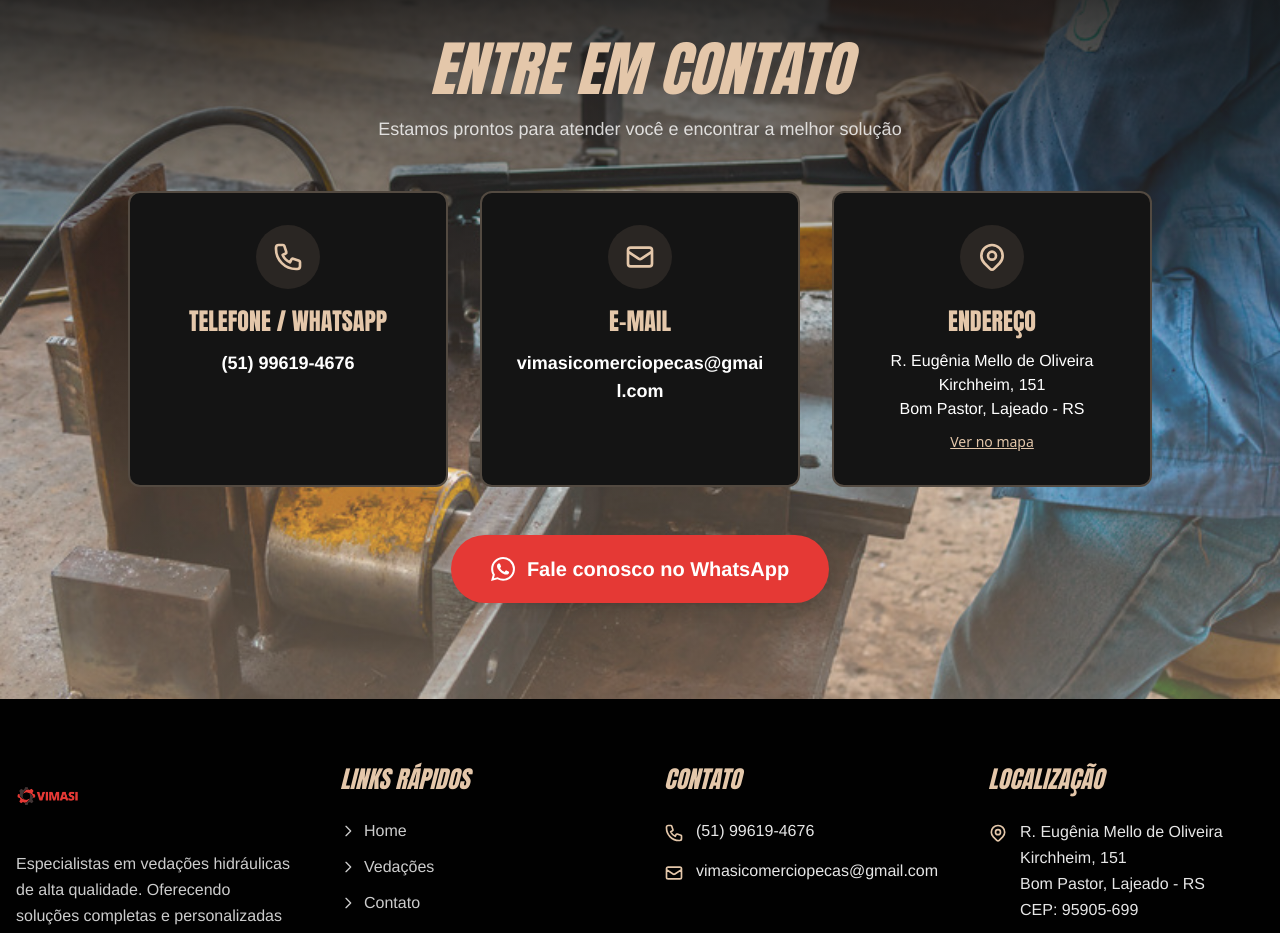
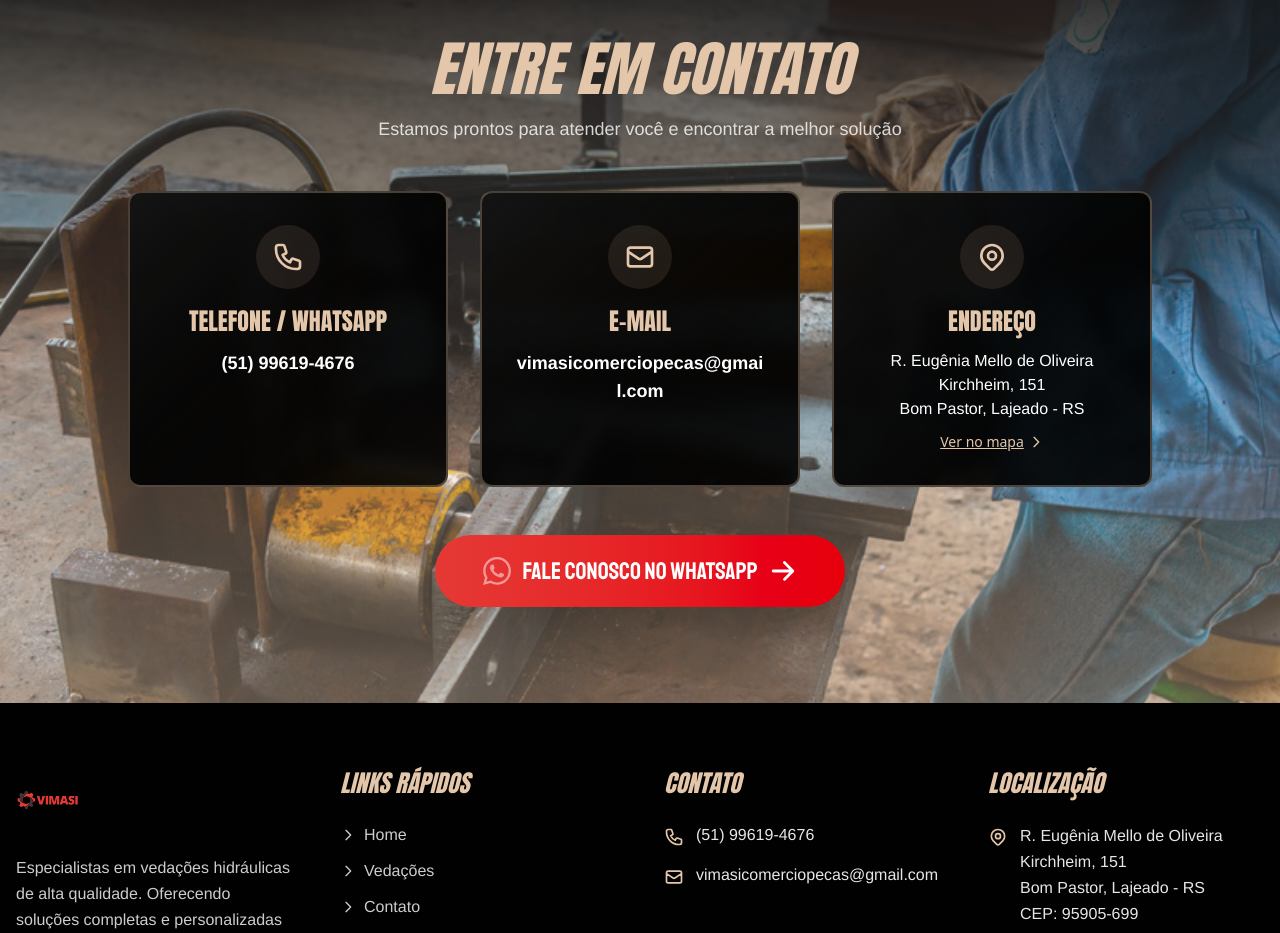
Before and after one commit to Joao-Camilo-Mallmann/vimasi-vedacoes-vue, a Vue app: page / in a window 1280 px wide. Shown: the part 2582-3515 px from the top of the page. Built offline with nearby package versions, Linux system fonts and the light colour scheme.

Commit message:
Save current changes before new repo setup

```diff
--- a/src/views/Home.vue
+++ b/src/views/Home.vue
@@ -262,13 +262,13 @@
         <div class="mx-auto mb-12 grid max-w-5xl grid-cols-1 gap-8 md:grid-cols-3">
           <!-- Phone/WhatsApp -->
           <div
-            class="bg-primary-dark border-accent-gold/30 hover:border-accent-gold/70 hover:shadow-accent-gold/30 rounded-xl border-2 p-8 text-center transition-all duration-300 hover:-translate-y-1 hover:shadow-2xl"
+            class="group border-accent-gold/30 hover:border-accent-gold/70 hover:shadow-accent-gold/40 from-primary-dark relative overflow-hidden rounded-xl border-2 bg-gradient-to-br to-black/90 p-8 text-center backdrop-blur-sm transition-all duration-500 hover:-translate-y-2 hover:shadow-2xl"
           >
             <div
-              class="bg-accent-gold/10 mx-auto mb-4 flex h-16 w-16 items-center justify-center rounded-full"
+              class="bg-accent-gold/10 group-hover:bg-accent-gold/20 mx-auto mb-4 flex h-16 w-16 items-center justify-center rounded-full transition-all duration-300 group-hover:scale-110"
             >
               <svg
-                class="text-accent-gold h-8 w-8"
+                class="text-accent-gold h-8 w-8 transition-transform duration-300 group-hover:rotate-12"
                 fill="none"
                 stroke="currentColor"
                 viewBox="0 0 24 24"
@@ -281,24 +281,31 @@
                 />
               </svg>
             </div>
-            <h3 class="font-anton text-accent-gold mb-3 text-2xl uppercase">Telefone / WhatsApp</h3>
+            <h3
+              class="font-anton text-accent-gold mb-3 text-2xl uppercase transition-all duration-300 group-hover:scale-105"
+            >
+              Telefone / WhatsApp
+            </h3>
             <a
               href="https://wa.me/555196194676"
-              class="font-arimo hover:text-accent-gold text-lg font-bold text-white transition-colors"
+              class="font-arimo hover:text-accent-gold text-lg font-bold text-white transition-colors duration-300"
             >
               (51) 99619-4676
             </a>
+            <span
+              class="via-accent-gold/10 group-hover:animate-shimmer absolute inset-0 -z-0 bg-gradient-to-r from-transparent to-transparent opacity-0 transition-opacity duration-500 group-hover:opacity-100"
+            ></span>
           </div>
 
           <!-- Email -->
           <div
-            class="bg-primary-dark border-accent-gold/30 hover:border-accent-gold/70 hover:shadow-accent-gold/30 rounded-xl border-2 p-8 text-center transition-all duration-300 hover:-translate-y-1 hover:shadow-2xl"
+            class="group border-accent-gold/30 hover:border-accent-gold/70 hover:shadow-accent-gold/40 from-primary-dark relative overflow-hidden rounded-xl border-2 bg-gradient-to-br to-black/90 p-8 text-center backdrop-blur-sm transition-all duration-500 hover:-translate-y-2 hover:shadow-2xl"
           >
             <div
-              class="bg-accent-gold/10 mx-auto mb-4 flex h-16 w-16 items-center justify-center rounded-full"
+              class="bg-accent-gold/10 group-hover:bg-accent-gold/20 mx-auto mb-4 flex h-16 w-16 items-center justify-center rounded-full transition-all duration-300 group-hover:scale-110"
             >
               <svg
-                class="text-accent-gold h-8 w-8"
+                class="text-accent-gold h-8 w-8 transition-transform duration-300 group-hover:rotate-12"
                 fill="none"
                 stroke="currentColor"
                 viewBox="0 0 24 24"
@@ -311,24 +318,31 @@
                 />
               </svg>
             </div>
-            <h3 class="font-anton text-accent-gold mb-3 text-2xl uppercase">E-mail</h3>
+            <h3
+              class="font-anton text-accent-gold mb-3 text-2xl uppercase transition-all duration-300 group-hover:scale-105"
+            >
+              E-mail
+            </h3>
             <a
               href="mailto:vimasicomerciopecas@gmail.com"
-              class="font-arimo hover:text-accent-gold text-lg font-bold break-all text-white transition-colors"
+              class="font-arimo hover:text-accent-gold text-lg font-bold break-all text-white transition-colors duration-300"
             >
               vimasicomerciopecas@gmail.com
             </a>
+            <span
+              class="via-accent-gold/10 group-hover:animate-shimmer absolute inset-0 -z-0 bg-gradient-to-r from-transparent to-transparent opacity-0 transition-opacity duration-500 group-hover:opacity-100"
+            ></span>
           </div>
 
           <!-- Address -->
           <div
-            class="bg-primary-dark border-accent-gold/30 hover:border-accent-gold/70 hover:shadow-accent-gold/30 rounded-xl border-2 p-8 text-center transition-all duration-300 hover:-translate-y-1 hover:shadow-2xl"
+            class="group border-accent-gold/30 hover:border-accent-gold/70 hover:shadow-accent-gold/40 from-primary-dark relative overflow-hidden rounded-xl border-2 bg-gradient-to-br to-black/90 p-8 text-center backdrop-blur-sm transition-all duration-500 hover:-translate-y-2 hover:shadow-2xl"
           >
             <div
-              class="bg-accent-gold/10 mx-auto mb-4 flex h-16 w-16 items-center justify-center rounded-full"
+              class="bg-accent-gold/10 group-hover:bg-accent-gold/20 mx-auto mb-4 flex h-16 w-16 items-center justify-center rounded-full transition-all duration-300 group-hover:scale-110"
             >
               <svg
-                class="text-accent-gold h-8 w-8"
+                class="text-accent-gold h-8 w-8 transition-transform duration-300 group-hover:rotate-12"
                 fill="none"
                 stroke="currentColor"
                 viewBox="0 0 24 24"
@@ -347,7 +361,11 @@
                 />
               </svg>
             </div>
-            <h3 class="font-anton text-accent-gold mb-3 text-2xl uppercase">Endereço</h3>
+            <h3
+              class="font-anton text-accent-gold mb-3 text-2xl uppercase transition-all duration-300 group-hover:scale-105"
+            >
+              Endereço
+            </h3>
             <p class="font-arimo mb-2 text-base text-white">
               R. Eugênia Mello de Oliveira Kirchheim, 151<br />
               Bom Pastor, Lajeado - RS
@@ -355,10 +373,26 @@
             <a
               href="https://maps.app.goo.gl/VQzXHJzPMdCavSP56"
               target="_blank"
-              class="text-accent-gold text-sm underline transition-colors hover:text-white"
+              class="text-accent-gold hover:text-accent-gold/80 inline-flex items-center gap-1 text-sm underline transition-colors"
             >
               Ver no mapa
+              <svg
+                class="h-4 w-4 transition-transform duration-300 group-hover:translate-x-1"
+                fill="none"
+                stroke="currentColor"
+                viewBox="0 0 24 24"
+              >
+                <path
+                  stroke-linecap="round"
+                  stroke-linejoin="round"
+                  stroke-width="2"
+                  d="M9 5l7 7-7 7"
+                />
+              </svg>
             </a>
+            <span
+              class="via-accent-gold/10 group-hover:animate-shimmer absolute inset-0 -z-0 bg-gradient-to-r from-transparent to-transparent opacity-0 transition-opacity duration-500 group-hover:opacity-100"
+            ></span>
           </div>
         </div>
 
@@ -367,14 +401,33 @@
           <a
             href="https://wa.me/555196194676?text=Ol%C3%A1,%20gostaria%20de%20fazer%20um%20or%C3%A7amento"
             target="_blank"
-            class="bg-accent-red font-arimo hover:bg-accent-red/90 inline-flex items-center gap-3 rounded-full px-10 py-5 text-xl font-bold text-white shadow-lg transition-all duration-300 hover:scale-105"
+            class="font-staatliches hover:shadow-accent-red/60 group from-accent-red hover:shadow-3xl hover:to-accent-red relative inline-flex items-center gap-3 overflow-hidden rounded-full bg-gradient-to-r to-red-600 px-12 py-5 text-2xl text-white uppercase shadow-2xl transition-all duration-500 hover:scale-110 hover:from-red-600"
           >
-            <svg class="h-6 w-6" fill="currentColor" viewBox="0 0 24 24">
-              <path
-                d="M17.472 14.382c-.297-.149-1.758-.867-2.03-.967-.273-.099-.471-.148-.67.15-.197.297-.767.966-.94 1.164-.173.199-.347.223-.644.075-.297-.15-1.255-.463-2.39-1.475-.883-.788-1.48-1.761-1.653-2.059-.173-.297-.018-.458.13-.606.134-.133.298-.347.446-.52.149-.174.198-.298.298-.497.099-.198.05-.371-.025-.52-.075-.149-.669-1.612-.916-2.207-.242-.579-.487-.5-.669-.51-.173-.008-.371-.01-.57-.01-.198 0-.52.074-.792.372-.272.297-1.04 1.016-1.04 2.479 0 1.462 1.065 2.875 1.213 3.074.149.198 2.096 3.2 5.077 4.487.709.306 1.262.489 1.694.625.712.227 1.36.195 1.871.118.571-.085 1.758-.719 2.006-1.413.248-.694.248-1.289.173-1.413-.074-.124-.272-.198-.57-.347m-5.421 7.403h-.004a9.87 9.87 0 01-5.031-1.378l-.361-.214-3.741.982.998-3.648-.235-.374a9.86 9.86 0 01-1.51-5.26c.001-5.45 4.436-9.884 9.888-9.884 2.64 0 5.122 1.03 6.988 2.898a9.825 9.825 0 012.893 6.994c-.003 5.45-4.437 9.884-9.885 9.884m8.413-18.297A11.815 11.815 0 0012.05 0C5.495 0 .16 5.335.157 11.892c0 2.096.547 4.142 1.588 5.945L.057 24l6.305-1.654a11.882 11.882 0 005.683 1.448h.005c6.554 0 11.89-5.335 11.893-11.893a11.821 11.821 0 00-3.48-8.413z"
-              />
-            </svg>
-            Fale conosco no WhatsApp
+            <span class="relative z-10 flex items-center gap-3">
+              <svg class="h-7 w-7 animate-pulse" fill="currentColor" viewBox="0 0 24 24">
+                <path
+                  d="M17.472 14.382c-.297-.149-1.758-.867-2.03-.967-.273-.099-.471-.148-.67.15-.197.297-.767.966-.94 1.164-.173.199-.347.223-.644.075-.297-.15-1.255-.463-2.39-1.475-.883-.788-1.48-1.761-1.653-2.059-.173-.297-.018-.458.13-.606.134-.133.298-.347.446-.52.149-.174.198-.298.298-.497.099-.198.05-.371-.025-.52-.075-.149-.669-1.612-.916-2.207-.242-.579-.487-.5-.669-.51-.173-.008-.371-.01-.57-.01-.198 0-.52.074-.792.372-.272.297-1.04 1.016-1.04 2.479 0 1.462 1.065 2.875 1.213 3.074.149.198 2.096 3.2 5.077 4.487.709.306 1.262.489 1.694.625.712.227 1.36.195 1.871.118.571-.085 1.758-.719 2.006-1.413.248-.694.248-1.289.173-1.413-.074-.124-.272-.198-.57-.347m-5.421 7.403h-.004a9.87 9.87 0 01-5.031-1.378l-.361-.214-3.741.982.998-3.648-.235-.374a9.86 9.86 0 01-1.51-5.26c.001-5.45 4.436-9.884 9.888-9.884 2.64 0 5.122 1.03 6.988 2.898a9.825 9.825 0 012.893 6.994c-.003 5.45-4.437 9.884-9.885 9.884m8.413-18.297A11.815 11.815 0 0012.05 0C5.495 0 .16 5.335.157 11.892c0 2.096.547 4.142 1.588 5.945L.057 24l6.305-1.654a11.882 11.882 0 005.683 1.448h.005c6.554 0 11.89-5.335 11.893-11.893a11.821 11.821 0 00-3.48-8.413z"
+                />
+              </svg>
+              Fale conosco no WhatsApp
+              <svg
+                class="h-7 w-7 transition-transform duration-300 group-hover:translate-x-2"
+                fill="currentColor"
+                viewBox="0 0 20 20"
+              >
+                <path
+                  fill-rule="evenodd"
+                  d="M10.293 3.293a1 1 0 011.414 0l6 6a1 1 0 010 1.414l-6 6a1 1 0 01-1.414-1.414L14.586 11H3a1 1 0 110-2h11.586l-4.293-4.293a1 1 0 010-1.414z"
+                  clip-rule="evenodd"
+                />
+              </svg>
+            </span>
+            <span
+              class="group-hover:animate-shimmer absolute inset-0 -z-0 bg-gradient-to-r from-transparent via-white/30 to-transparent opacity-0 transition-opacity duration-500 group-hover:opacity-100"
+            ></span>
+            <span
+              class="absolute inset-0 rounded-full bg-white/20 opacity-0 blur-xl transition-opacity duration-500 group-hover:opacity-100"
+            ></span>
           </a>
         </div>
       </div>
```
